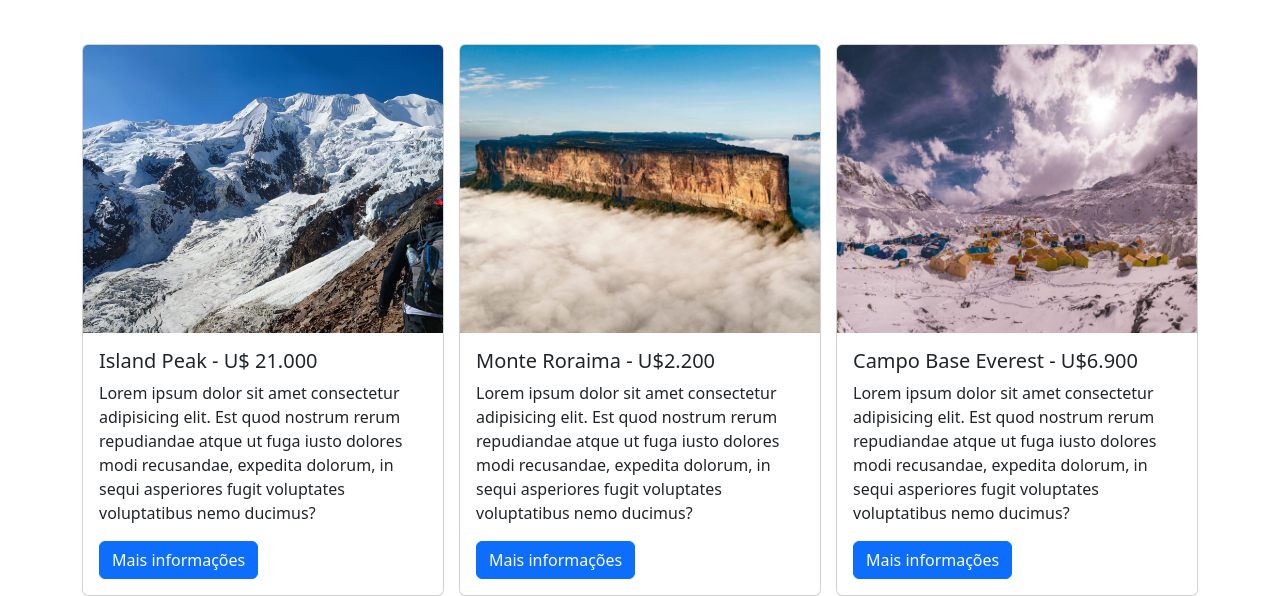
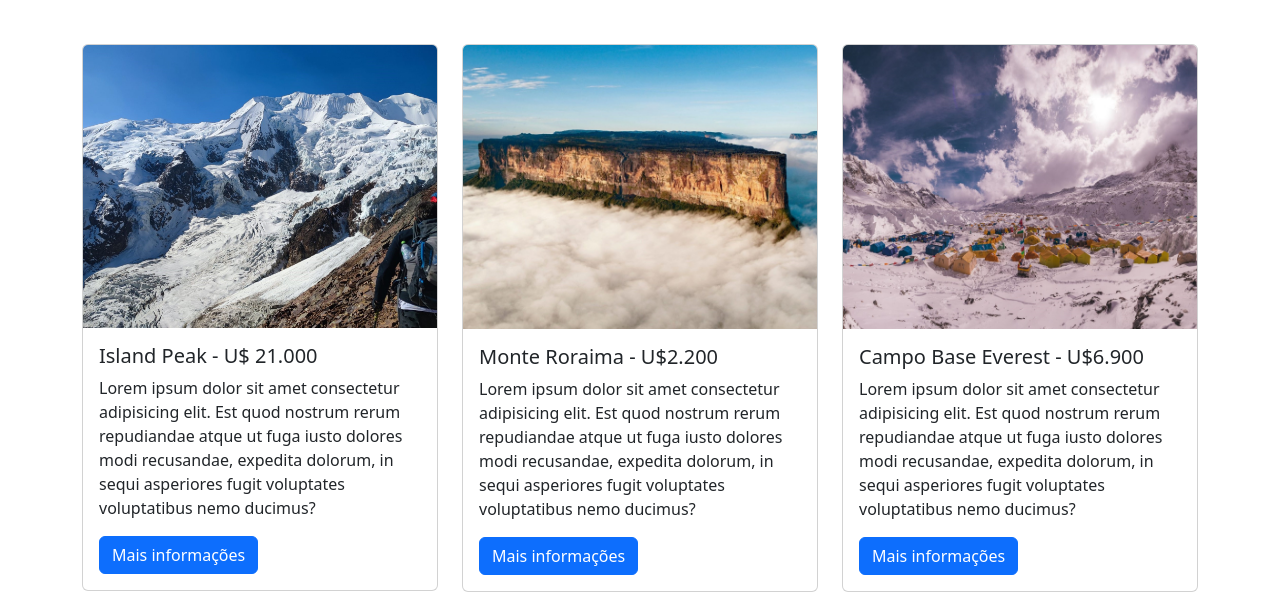
Before and after one commit to EuRamonFreire/Modulo-13---Projeto-Solo, a plain HTML site: page index.html in a window 1280 px wide. Shown: the part 674-1270 px from the top of the page. Drawn offline with Linux system fonts and the light colour scheme.

Commit message:
commit via termial

```diff
--- a/index.html
+++ b/index.html
@@ -89,7 +89,9 @@
       <section id="Packages" class="pt-md-5">
         <h2 class="text-center my-5">Pacotes Disponíveis</h2>
 
-      <div class="container cards-wrapper d-flex .bg-light">
+      <div class="container">
+        <div class="row">
+          <div class="col-md-4">
             <div class="card">
               <img src="./images/img3.jpg" class="card-img-top" alt="...">
               <div class="card-body">
@@ -98,6 +100,8 @@
                 <a href="#" class="btn btn-primary">Mais informações</a>
               </div>
             </div>
+          </div>
+          <div class="col-md-4">
             <div class="card">
               <img src="./images/img4.jpg" class="card-img-top" alt="...">
               <div class="card-body">
@@ -106,6 +110,8 @@
                 <a href="#" class="btn btn-primary">Mais informações</a>
               </div>
             </div>
+          </div>
+          <div class="col-md-4">
             <div class="card">
               <img src="images/img5.jpg" class="card-img-top" alt="...">
               <div class="card-body">
@@ -114,6 +120,10 @@
                 <a href="#" class="btn btn-primary">Mais informações</a>
               </div>
             </div>
+          </div>
+        </div>
+      </div>
+
     </section>
 
 
```
